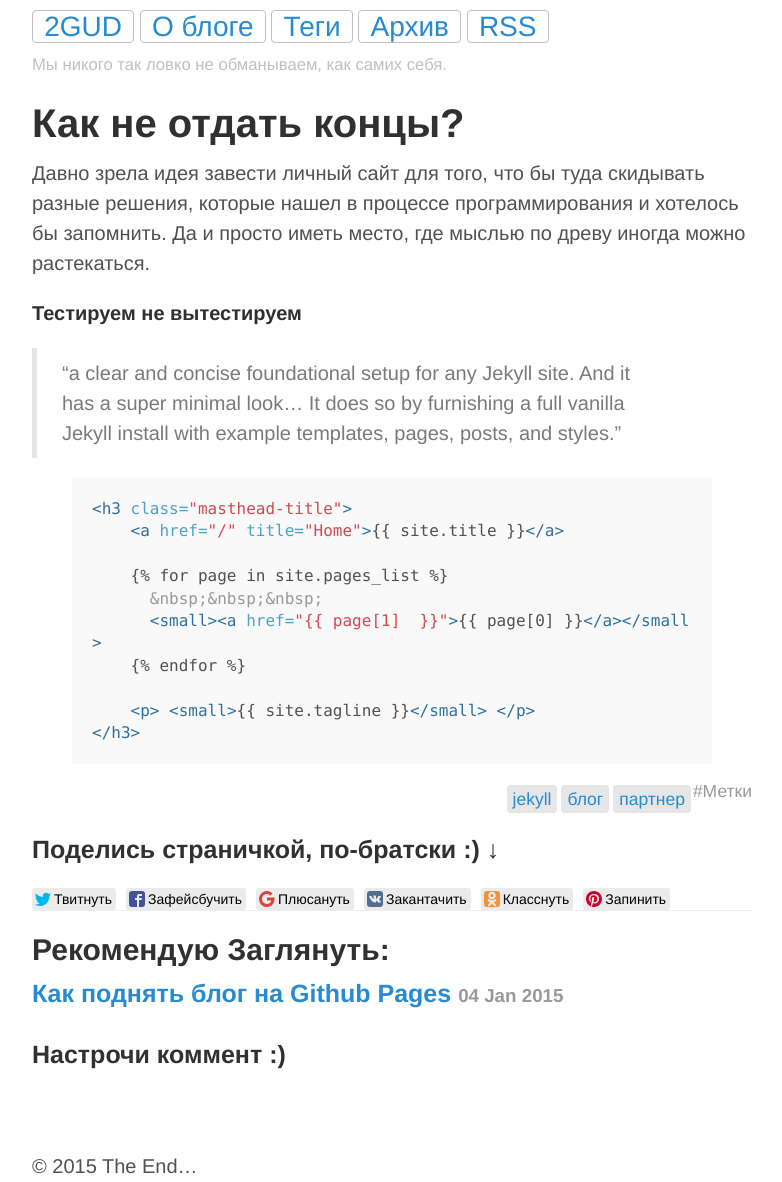
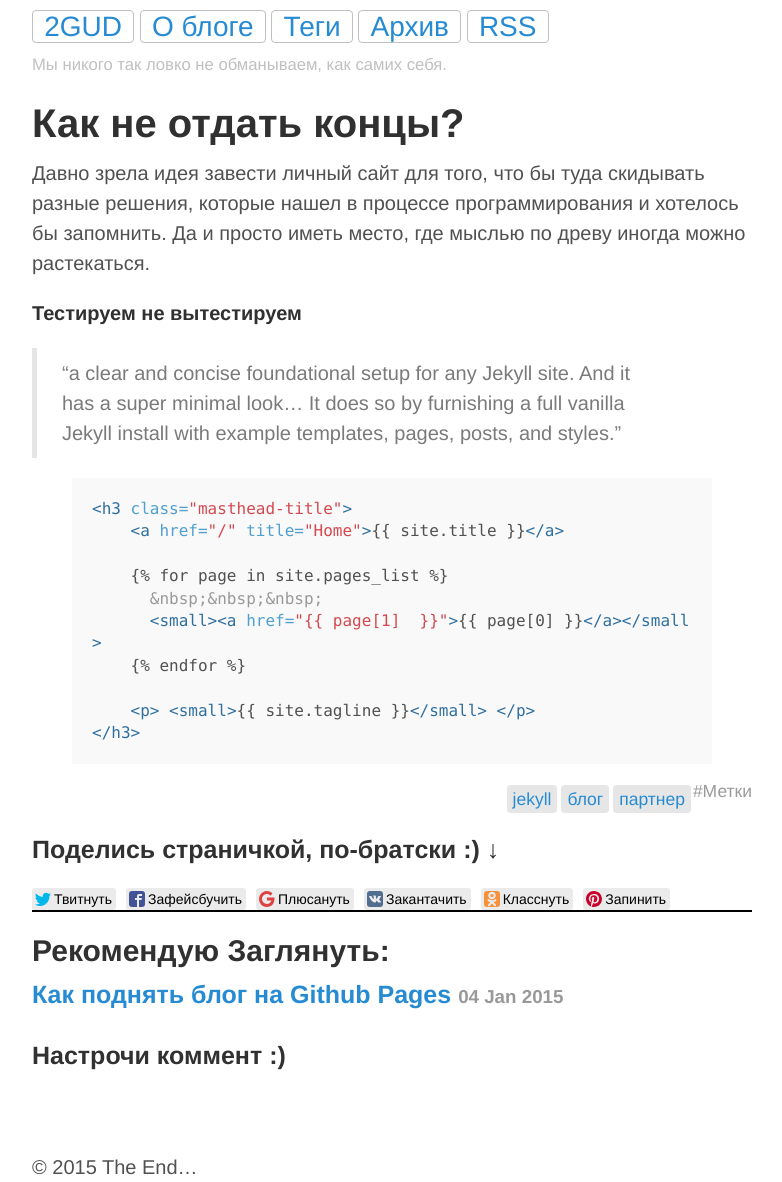
Before and after one commit to gitter-badger/2gud.github.io, a Jekyll site: the page built from _posts/2015-09-28-test5.md, in a window 1280 px wide. Shown: the whole page, without its empty margins (248-1030 px from the left). Built offline with Jekyll 4.4.1, drawn with Linux system fonts in a browser that asks for light colours; nearby versions of some CDN libraries; comment, search, counter and statistics services are not loaded.

Commit message:
Added changes

```diff
--- a/public/css/st.css
+++ b/public/css/st.css
@@ -340,7 +340,7 @@ tbody tr:nth-child(odd) th {
 
 /* Related posts */
 .related {
-  border-top: 1px solid #eee;
+  border-top: 2px solid #000;
 }
 .related-posts {
   padding-left: 0;
```
